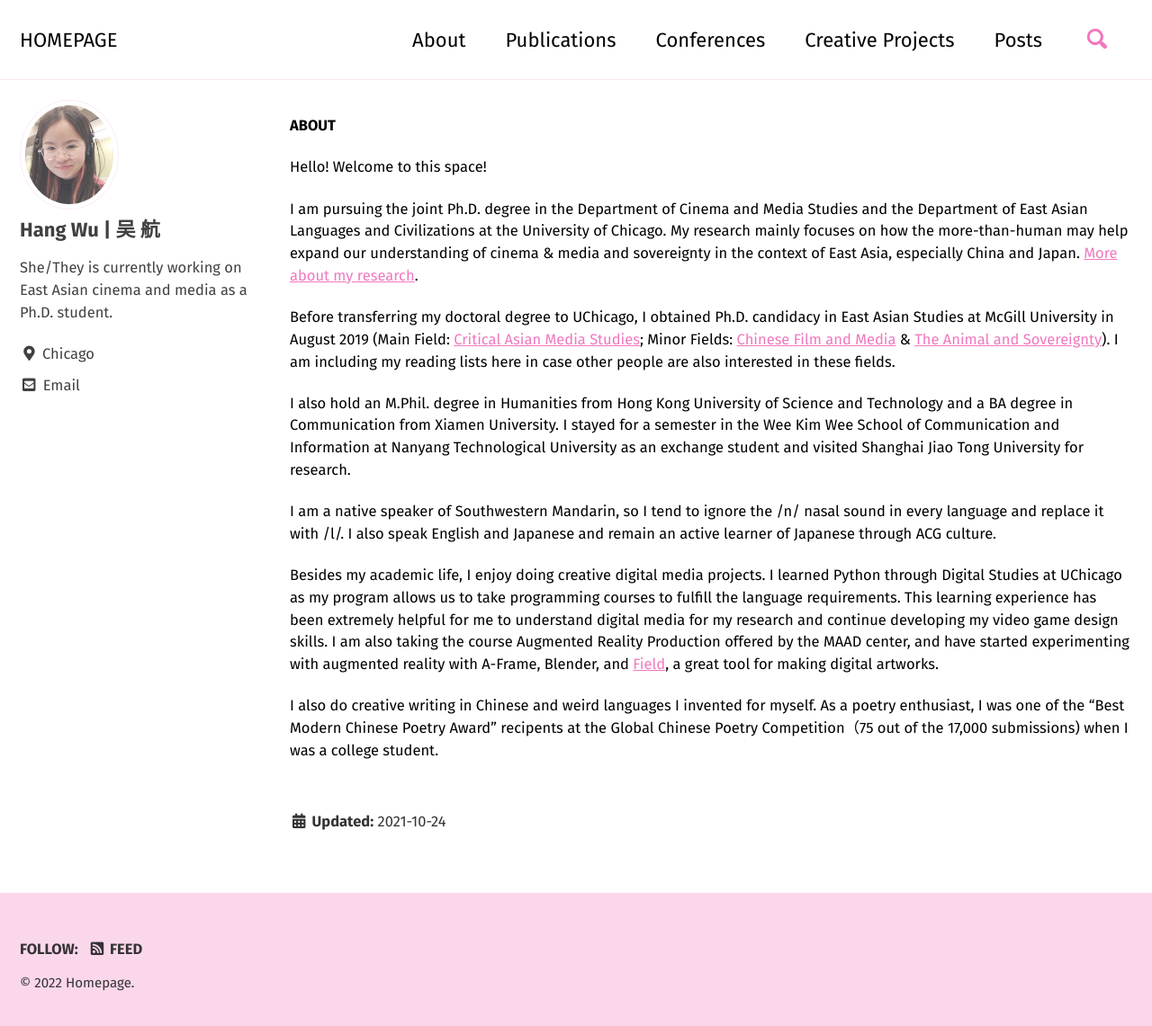
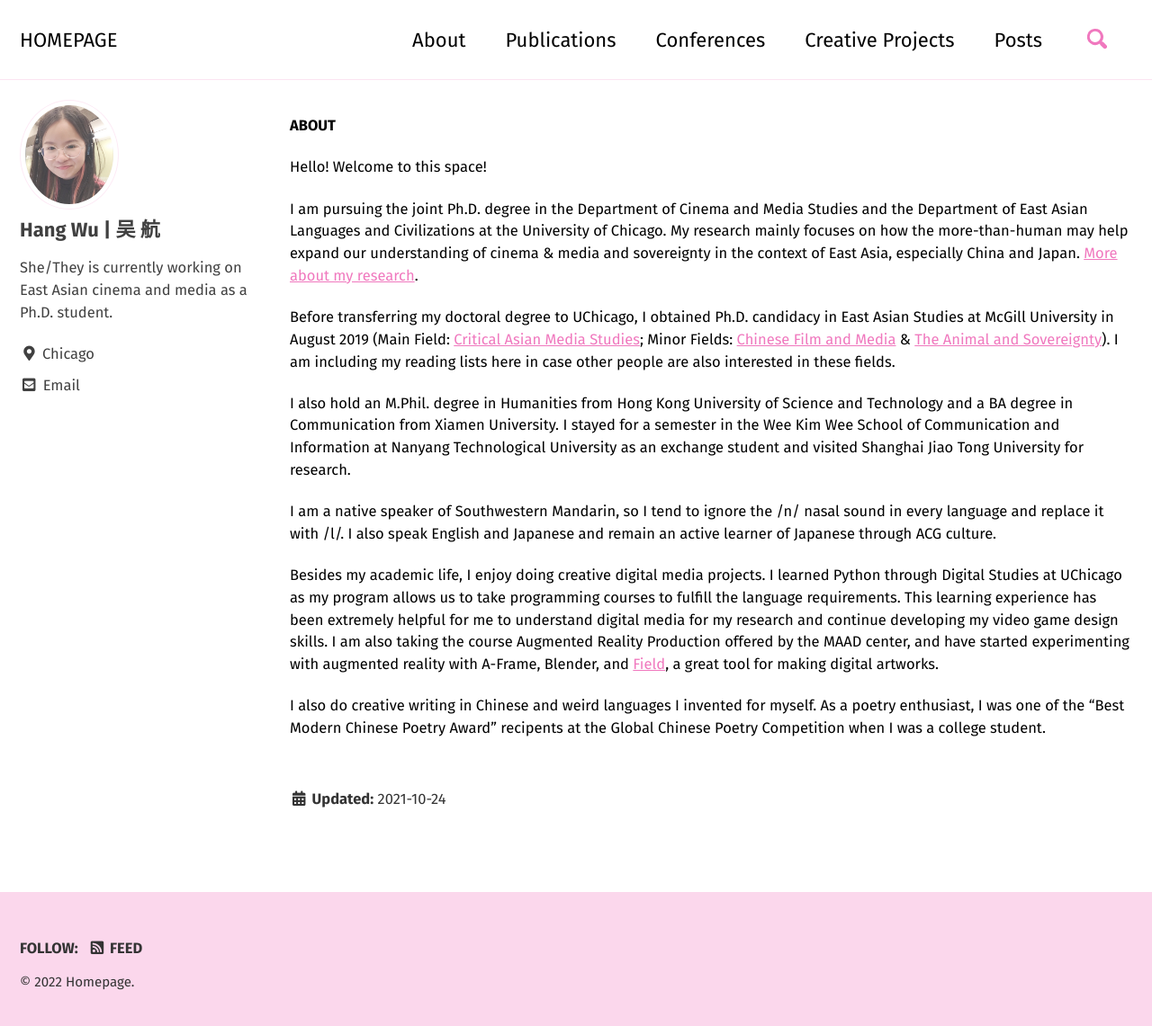
Before and after one commit to hangwu12/homepage, a Jekyll site: the page built from _pages/about.md, in a window 1280 px wide and 1148 px high. Shown: the top 1141 px of the window at 90% size. Built offline with Jekyll 4.4.1, drawn with Linux system fonts in a browser that asks for light colours; cached includes are drawn as plain includes.

Commit message:
Update about.md

```diff
--- a/_pages/about.md
+++ b/_pages/about.md
@@ -22,4 +22,4 @@ I am a native speaker of Southwestern Mandarin, so I tend to ignore the /n/ nasa
 
 Besides my academic life, I enjoy doing creative digital media projects. I learned Python through Digital Studies at UChicago as my program allows us to take programming courses to fulfill the language requirements. This learning experience has been extremely helpful for me to understand digital media for my research and continue developing my video game design skills. I am also taking the course Augmented Reality Production offered by the MAAD center, and have started experimenting with augmented reality with A-Frame, Blender, and <a href="http://openendedgroup.com/field/"> Field</a>, a great tool for making digital artworks.
 
-I also do creative writing in Chinese and weird languages I invented for myself. As a poetry enthusiast, I was one of the “Best Modern Chinese Poetry Award” recipents at the Global Chinese Poetry Competition（75 out of the 17,000 submissions) when I was a college student.
+I also do creative writing in Chinese and weird languages I invented for myself. As a poetry enthusiast, I was one of the “Best Modern Chinese Poetry Award” recipents at the Global Chinese Poetry Competition when I was a college student.
```
